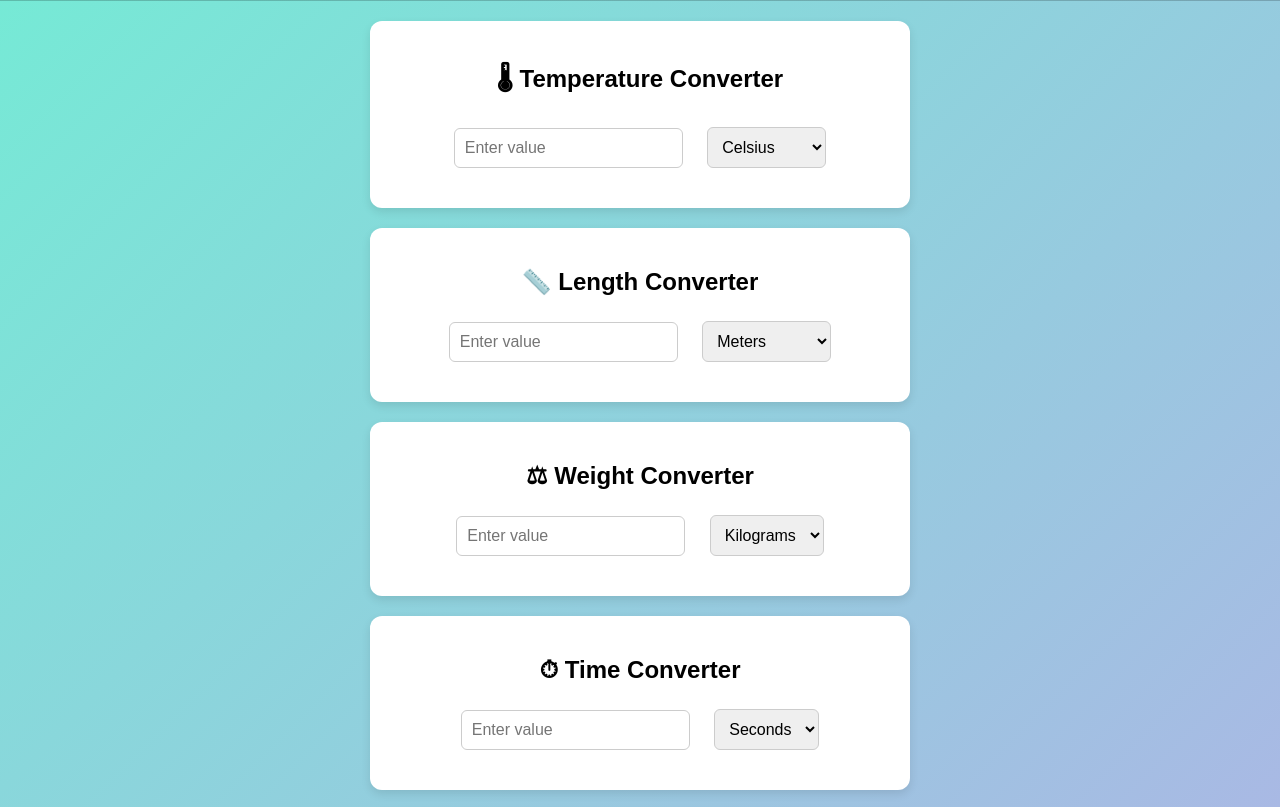
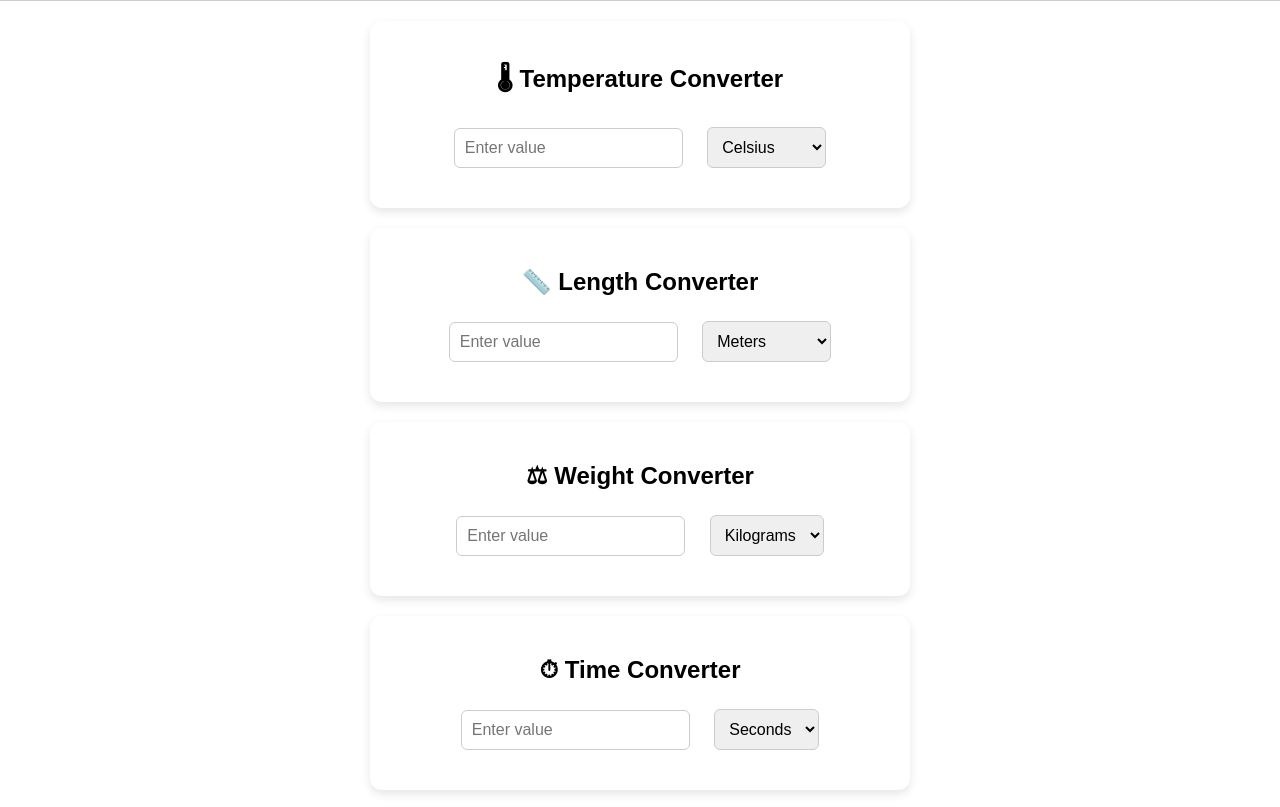
Before and after one commit to uday3421-DA/UnitConverter, a plain HTML site: page index.html in a window 1280 px wide. Shown: the part 70-877 px from the top of the page. Drawn offline with Linux system fonts and the light colour scheme.

Commit message:
style.css

```diff
--- a/style.css
+++ b/style.css
@@ -4,7 +4,7 @@ body {
   margin: 0;
   padding: 0;
   text-align: center;
-  background: linear-gradient(135deg, #74ebd5 0%, #ACB6E5 100%);
+  background: linear-gradient(135deg, white 0%, white 100%);
   min-height: 100vh;
   transition: background 0.3s, color 0.3s;
 }
```
